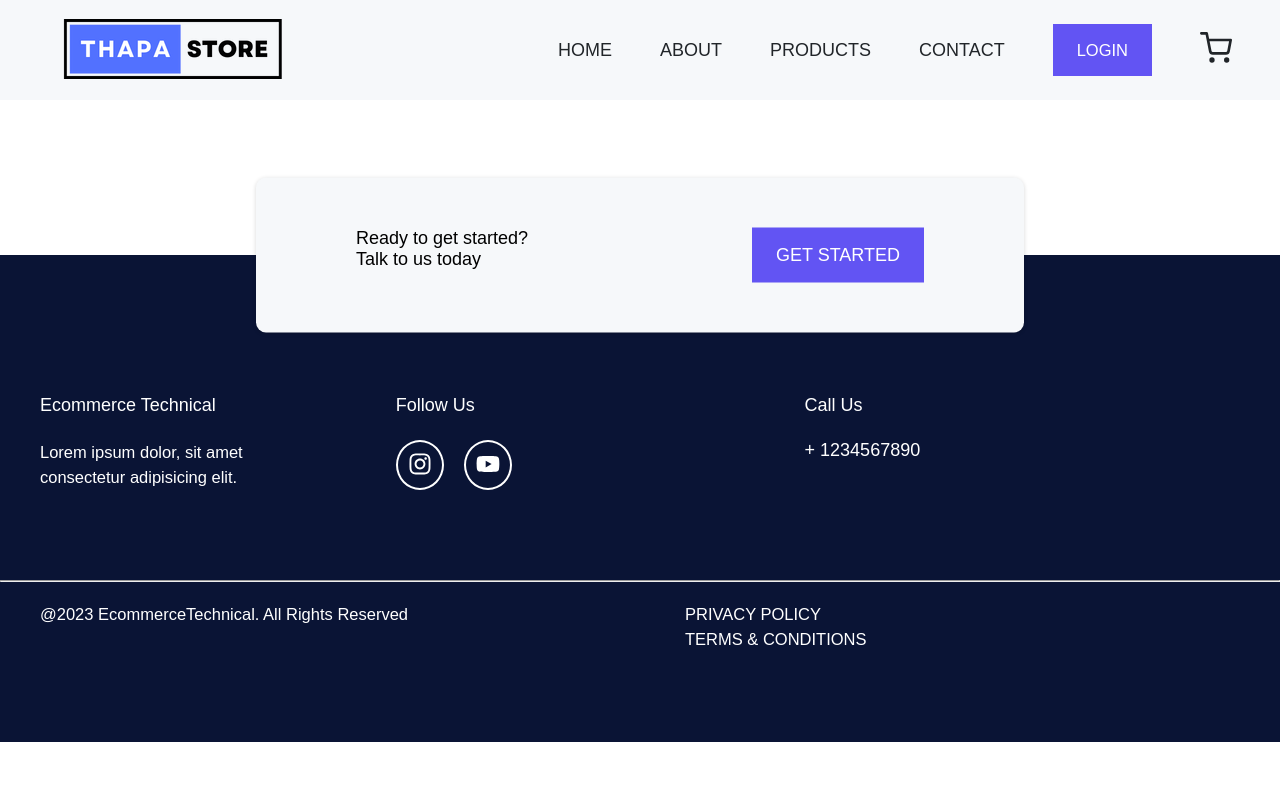
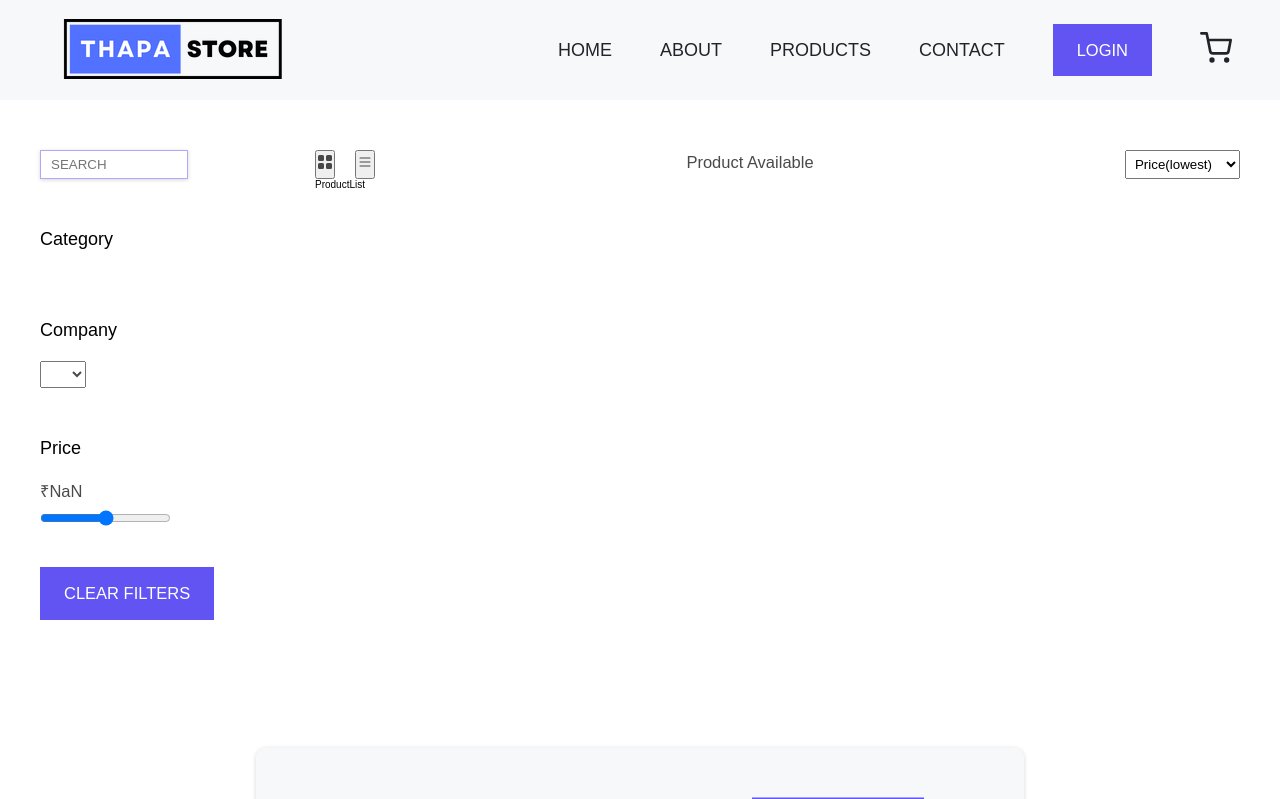
Before and after one commit to khushimaheshwari08/React-Redux_thunk, a React (Create React App) app: page /products in a window 1280 px wide. Shown: the top 799 px of the page. Built offline with nearby package versions, Linux system fonts and the light colour scheme.

Commit message:
first commit

```diff
--- a/src/Cart.js
+++ b/src/Cart.js
@@ -3,21 +3,16 @@ import { NavLink, useNavigate, useParams } from "react-router-dom";
 import styled from "styled-components";
 import { Button } from "./styles/Button";
 import { useEffect, useState } from "react";
-
+import CartItem from "./components/CartItem";
+import { useDispatch, useSelector } from "react-redux";
 import FormatPrice from "./Helpers/FormatPrice";
 
-import { FaTrash } from "react-icons/fa";
-import { FaMinus, FaPlus } from "react-icons/fa";
-import CartItem from "./components/CartItem";
-import { useDispatch, useSelector } from "react-redux";
-
 const Cart = () => {
-  const [amount, setAmount] = useState(1);
+  const [amount, setAmount] = useState(0);
   const navigate = useNavigate();
 
-    const cartProduct = useSelector((state) => state.cart.cartItems );
-      // console.log(cartProduct)
-
+  const cartProduct = useSelector((state) => state.cart.cartItems);
+  // console.log(cartProduct);
 
   // const selectedItem = useSelector((state)=> state.cart.cartItems)
   // console.log(selectedItem)
@@ -45,6 +40,21 @@ const Cart = () => {
   //   amount ? setAmount(amount + 1) : setAmount();
   // };
 
+  // let { price,qty} = cartProduct
+
+  // const initialVal =  price * qty;
+  // console.log(initialVal)
+  // useEffect(() => {
+  // }, [])
+
+  if (cartProduct.length === 0) {
+    return (
+      <EmptyDiv>
+        <h3>No Cart in Item </h3>
+      </EmptyDiv>
+    );
+  }
+
   return (
     <Wrapper>
       <div className="container">
@@ -58,7 +68,7 @@ const Cart = () => {
         <hr />
         <div className="cart-item">
           {cartProduct.map((curElem) => {
-            return <CartItem key={curElem.id} {...curElem} />;
+            return <CartItem key={curElem.id} data={curElem} />;
           })}
         </div>
         <hr />
@@ -73,7 +83,23 @@ const Cart = () => {
           <div className="order-total--subdata">
             <div>
               <p>subtotal:</p>
-              <p>FormatPrice </p>
+              {/* <p>
+                {cartProduct.map((curElem) => {
+                  return <FormatPrice price={curElem.initialVal} />;
+                })}
+              </p> */}
+
+              <p>
+                {cartProduct.map((curElem) => {
+                const price = curElem.price
+                let value =  price+amount
+                console.log(value)
+                  // return (
+                  // <FormatPrice price= {setAmount(value)}/>
+                  // );
+                })}
+              </p>
+
             </div>
             <div>
               <p>shipping fee:</p>
@@ -90,6 +116,18 @@ const Cart = () => {
     </Wrapper>
   );
 };
+
+const EmptyDiv = styled.div`
+  display: grid;
+  place-items: center;
+  height: 50vh;
+  h3 {
+    font-size: 4.2rem;
+    text-transform: capitalize;
+    font-weight: 300;
+  }
+`;
+
 const Wrapper = styled.section`
   padding: 9rem 0;
 
--- a/src/Products.js
+++ b/src/Products.js
@@ -1,22 +1,24 @@
 import React from "react";
 import styled from "styled-components";
+import FilterSection from "./components/FilterSection";
+import Sort from "./components/Sort";
 const Products = () => {
 
   return (
     <Wrapper>
-      {/* <div className="container grid grid-filter-column">
+      <div className="container grid grid-filter-column">
         <div>
-          FilterSection
+          <FilterSection/>
         </div>
         <section className="prouct-view--sort">
           <div className="sort-filter">
-            Sort
+            <Sort/>
           </div>
           <div className="main-product">
             ProductList
           </div>
         </section>
-      </div> */}
+      </div>
     </Wrapper>
   );
 };
--- a/src/SingleProduct.js
+++ b/src/SingleProduct.js
@@ -12,7 +12,6 @@ import { useDispatch } from "react-redux";
 
 const SingleProduct = (props) => {
   const { id } = useParams();
-  const dispatch = useDispatch();
 
   useEffect(() => {
     props.singleProductAction(id);
@@ -129,7 +128,12 @@ const SingleProduct = (props) => {
                 </Button>
               </NavLink>
             </div> */}
-            {props.singleProductResponse && props.singleProductResponse.stock > 0 ? <AddToCart /> : ""}
+            {props.singleProductResponse &&
+            props.singleProductResponse.stock > 0 ? (
+              <AddToCart />
+            ) : (
+              ""
+            )}
           </div>
         </div>
       </Container>
--- /dev/null
+++ b/src/components/FilterSection.js
@@ -0,0 +1,172 @@
+import React from "react";
+import styled from "styled-components";
+import FormatPrice from "../Helpers/FormatPrice";
+import { Button } from "../styles/Button";
+const FilterSection = () => {
+
+  return (
+    <Wrapper>
+      <div className="filter-search">
+        <form >
+          <input
+            type="text"
+            name="text"
+            placeholder="Search"
+            // value={text}
+            // onChange={updateFilterValue}
+          />
+        </form>
+      </div>
+      <div className="filter-category">
+        <h3>Category</h3>
+        <div>
+          {/* {categoryData.map((curElem, index) => {
+            return (
+              <button
+                key={index}
+                type="button"
+                name="category"
+                value={curElem}
+                onClick={updateFilterValue}
+              >
+                {curElem}
+              </button>
+            );
+          })} */}
+        </div>
+      </div>
+      <div className="filter-company">
+        <h3>Company</h3>
+        <form action="#">
+          <select
+            name="company"
+            id="company"
+            className="filter-company--select"
+            // onClick={updateFilterValue}
+          >
+            {/* {companyData.map((curElem, index) => {
+              return (
+                <option key={index} value={curElem} name="company">
+                  {curElem}
+                </option>
+              );
+            })} */}
+          </select>
+        </form>
+      </div>
+      <div className="filter_price">
+        <h3>Price</h3>
+        <p>
+          <FormatPrice />
+        </p>
+        <input
+          type="range"
+          name="price"
+        //   min={minPrice}
+        //   max={maxPrice}
+        //   value={price}
+        //   onChange={updateFilterValue}
+        />
+      </div>
+      <div className="clear-filter">
+        <Button className="btn" >
+          Clear Filters
+        </Button>
+      </div>
+    </Wrapper>
+  );
+};
+
+const Wrapper = styled.section`
+  padding: 5rem 0;
+  display: flex;
+  flex-direction: column;
+  gap: 3rem;
+  h3 {
+    padding: 2rem 0;
+    font-size: bold;
+  }
+  .filter-search {
+    input {
+      padding: 0.6rem 1rem;
+      width: 80%;
+    }
+  }
+  .filter-category {
+    div {
+      display: flex;
+      flex-direction: column;
+      align-items: flex-start;
+      gap: 1.4rem;
+      button {
+        border: none;
+        background-color: ${({ theme }) => theme.colors.white};
+        text-transform: capitalize;
+        cursor: pointer;
+        &:hover {
+          color: ${({ theme }) => theme.colors.btn};
+        }
+      }
+      .active {
+        border-bottom: 1px solid #000;
+        color: ${({ theme }) => theme.colors.btn};
+      }
+    }
+  }
+  .filter-company--select {
+    padding: 0.3rem 1.2rem;
+    font-size: 1.6rem;
+    color: ${({ theme }) => theme.colors.text};
+    text-transform: capitalize;
+  }
+  .filter-color-style {
+    display: flex;
+    justify-content: center;
+  }
+  .color-all--style {
+    background-color: transparent;
+    text-transform: capitalize;
+    border: none;
+    cursor: pointer;
+  }
+  .btnStyle {
+    width: 2rem;
+    height: 2rem;
+    background-color: #000;
+    border-radius: 50%;
+    margin-left: 1rem;
+    border: none;
+    outline: none;
+    opacity: 0.5;
+    cursor: pointer;
+    &:hover {
+      opacity: 1;
+    }
+  }
+  .active {
+    opacity: 1;
+  }
+  .checkStyle {
+    font-size: 1rem;
+    color: #fff;
+  }
+  .filter_price {
+    input {
+      margin: 0.5rem 0 1rem 0;
+      padding: 0;
+      box-shadow: none;
+      cursor: pointer;
+    }
+  }
+  .filter-shipping {
+    display: flex;
+    align-items: center;
+    gap: 1rem;
+  }
+  .filter-clear .btn {
+    background-color: #ec7063;
+    color: #000;
+  }
+`;
+
+export default FilterSection;
--- /dev/null
+++ b/src/components/Sort.js
@@ -0,0 +1,87 @@
+import React from "react";
+import styled from "styled-components";
+import { BsFillGridFill, BsList } from "react-icons/bs";
+
+const Sort = () => {
+
+  return (
+    <Wrapper className="sort-section">
+      <div className="sorting-list--grid">
+        <button
+        //   className={grid_view ? "active sort-btn" : "sort-btn"}
+        //   onClick={setGridView}
+        >
+          <BsFillGridFill className="icon" />
+        </button>
+
+        <button
+        //   className={!grid_view ? "active sort-btn" : "sort-btn"}
+        //   onClick={setListView}
+        >
+          <BsList className="icon" />
+        </button>
+      </div>
+      <div className="product-data">
+        <p> Product Available</p>
+      </div>
+      <div className="sort-selection">
+        <form action="#">
+          <label htmlFor="sort"></label>
+          <select
+            name="sort"
+            id="sort"
+            className="sort-selection--style"
+            // onClick={sorting}
+          >
+            <option value="lowest">Price(lowest)</option>
+            <option value="#" disabled></option>
+            <option value="highest">Price(highest)</option>
+            <option value="#" disabled></option>
+            <option value="a-z">Price(a-z)</option>
+            <option value="#" disabled></option>
+            <option value="z-a">Price(z-a)</option>
+          </select>
+        </form>
+      </div>
+    </Wrapper>
+  );
+};
+
+const Wrapper = styled.section`
+  display: flex;
+  justify-content: space-between;
+  margin-top: 5rem;
+
+  .sorting-list--grid {
+    display: flex;
+    gap: 2rem;
+
+    .sort-btn {
+      padding: 0.8rem 1rem;
+      border: none;
+      display: flex;
+      justify-content: center;
+      align-items: center;
+      cursor: pointer;
+    }
+    .icon {
+      font-size: 1.6rem;
+    }
+    .active {
+      background-color: ${({ theme }) => theme.colors.black};
+      color: #fff;
+    }
+  }
+  .sort-selection .sort-selection--style {
+    padding: 0.5rem;
+    cursor: pointer;
+    .sort-select--option {
+      padding: 0.5rem 0;
+      cursor: pointer;
+      height: 2rem;
+      padding: 10px;
+    }
+  }
+`;
+
+export default Sort;
--- a/src/redux/modules/Product/CartReducer.js
+++ b/src/redux/modules/Product/CartReducer.js
@@ -25,12 +25,30 @@ export default (state = initialState, { type, payload }) => {
       return {
         ...state,
         cartItems: state.cartItems.map((product) =>
-          product.id === payload.action
+          product.id === payload
             ? { ...product, qty: product.qty + 1 }
             : product
         ),
       };
 
+      case "DECREASE_CART_PRODUCT":
+        return {
+          ...state,
+          cartItems: state.cartItems.map((product) =>
+            product.id === payload
+              ? { ...product, qty: product.qty - 1 }
+              : product
+          ),
+        };
+
+        case "REMOVE_CART_PRODUCT":
+          return {
+            ...state,
+            cartItems: state.cartItems.filter((product) =>
+            product.id !== payload
+          ),
+          }
+
     default:
       return state;
   }
--- a/src/redux/modules/Product/FeatureProductAction.js
+++ b/src/redux/modules/Product/FeatureProductAction.js
@@ -20,26 +20,6 @@ export const singleProductAction = (id) => {
   return axiosCall("get", path, type, headers);
 };
 
-// export const cartAction = () => {
-//   // console.log(id)
-//   const path =   "products";
-//   const type = "CART_PRODUCT";
-//   const headers = {
-//     Accept: "application/json",
-//     "Content-Type": "application/json",
-//   };
-//   return axiosCall("get", path, type, headers);
-// };
-
-// export const selectedCartItemAction = (selectedCartItem) => {
-//   return {
-//     type : "SELECTED_CART_ITEM_ACTION",
-//     payload: selectedCartItem
-//   }
-// };
-
-//
-
 export const addToCartAction = (cartItem, amount) => {
   // console.log("action",cartItem)
   return {
@@ -54,3 +34,17 @@ export const increaseCartProduct = (id) => {
     payload: id
   };
 };
+
+export const decreaseCartProduct = (id) => {
+  return {
+    type: "DECREASE_CART_PRODUCT",
+    payload: id
+  };
+};
+
+export const removeCartProduct = (id) => {
+  return {
+    type: "REMOVE_CART_PRODUCT",
+    payload: id
+  };
+};
```
Also changed, not shown: src/components/CartItem.js (+30 -21 lines).
